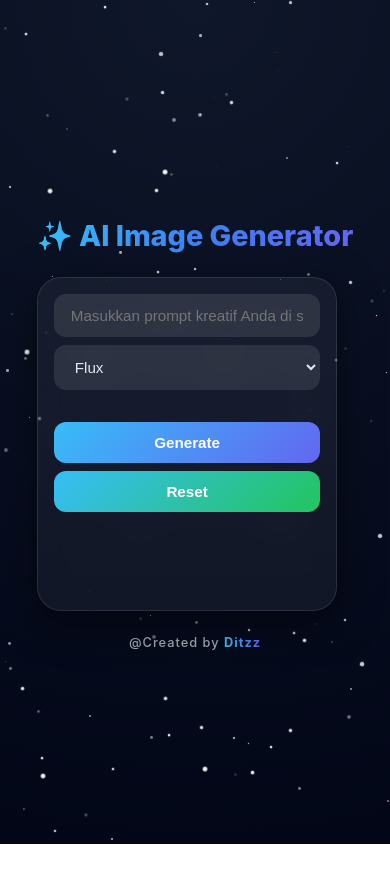
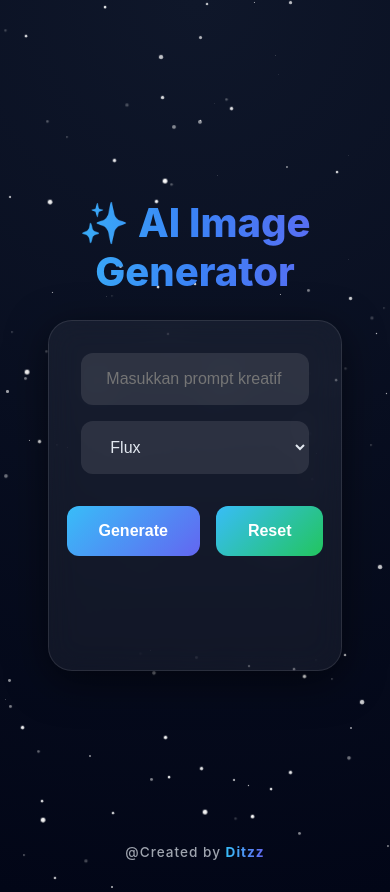
Before and after one commit to Smp-negeri-3-cicurug/ai.image.generator, a website: page public/index.html in a window 390 px wide. Before the commit the page ends 844 px from the top, so only its background shows below. Drawn offline with Linux system fonts and the light colour scheme.

Commit message:
Update style.css

```diff
--- a/public/style.css
+++ b/public/style.css
@@ -33,23 +33,41 @@ body {
   color: var(--color-text);
   font-family: "Inter", "Segoe UI", sans-serif;
   min-height: 100vh;
-  display: flex;
-  flex-direction: column;
-  align-items: center;
-  justify-content: center;
+  /* Hapus display:flex & justify-content:center dari body
+     agar tidak mengganggu pemusatan main */
+  display: block;
   padding: var(--spacing-xl);
   position: relative;
   overflow-x: hidden;
   transition: all 0.5s ease;
+  text-align: center; /* Memusatkan h1 */
 }
 
 body.generated {
-  justify-content: flex-start;
+  /* Hapus justify-content: flex-start; */
   padding-top: 2rem;
   transition: all 0.5s ease;
 }
 
-/* Stars Container & Effect */
+/* PEMUSATAN CARD DI DALAM BODY YANG LEBAR */
+main {
+    margin: 0 auto; /* Ini adalah kunci pemusatan horizontal */
+    display: flex; /* Tambahkan flex untuk memusatkan vertikal card */
+    flex-direction: column;
+    align-items: center;
+    min-height: calc(100vh - 4rem); /* Sesuaikan tinggi agar card bisa di tengah vertikal */
+    justify-content: center;
+    width: 100%; /* Pastikan main mengambil lebar penuh */
+}
+
+/* Ketika body.generated aktif, kembalikan posisi ke atas */
+body.generated main {
+  justify-content: flex-start;
+  padding-top: 2rem;
+  min-height: auto;
+}
+
+/* Stars Container & Effect (tetap sama) */
 .stars {
   position: absolute;
   top: 0;
@@ -73,7 +91,7 @@ body.generated {
   50%      { opacity: 1; transform: scale(1.2); }
 }
 
-/* Title */
+/* Title (Di dalam main) */
 h1 {
   font-size: 2.5rem;
   margin: var(--spacing-lg) 0;
@@ -84,12 +102,11 @@ h1 {
   text-align: center;
 }
 
-/* Card */
+/* Card - Dibuat lebar dengan batas 900px */
 .card {
   background: rgba(255, 255, 255, 0.05);
   border-radius: var(--radius-lg);
   padding: var(--spacing-xl);
-  /* PERUBAHAN: Lebar card diperlebar dari 750px menjadi 900px */
   max-width: 900px;
   width: 100%;
   box-shadow: 0 10px 40px rgba(0, 0, 0, 0.5);
@@ -106,7 +123,7 @@ h1 {
   transform: translateY(-3px);
 }
 
-/* Form Elements Styling */
+/* Form Elements Styling (tetap sama) */
 input, select, button {
   border-radius: var(--radius-md);
   border: 1px solid transparent;
@@ -122,7 +139,7 @@ input:focus, select:focus {
   background: rgba(255, 255, 255, 0.15);
 }
 
-/* Input group (Input & Select) */
+/* Input group - Dibuat sejajar secara default */
 .input-group {
   display: flex;
   flex-wrap: wrap;
@@ -139,7 +156,8 @@ input, select {
 
 /* --- Button Group (Generate & Reset) --- */
 .button-group {
-    display: flex; /* Membuat tombol sejajar */
+    display: flex;
+    flex-direction: row;
     gap: var(--spacing-md);
     justify-content: center;
     width: 100%;
@@ -155,24 +173,22 @@ button {
   color: white;
 }
 
-/* Tombol Generate (biru → ungu) */
 .generate-btn {
   background: linear-gradient(135deg, var(--color-accent-blue), var(--color-accent-purple));
 }
 
-/* Tombol Reset (biru → hijau gradasi) */
 .reset-btn {
   background: linear-gradient(135deg, var(--color-accent-blue), var(--color-accent-green));
 }
 
-/* Ukuran Tombol yang Disesuaikan (TETAP KECIL) */
+/* Ukuran Tombol (Kecil) */
 .button-group .generate-btn,
 .button-group .reset-btn {
     flex: 0 1 180px;
     padding: var(--spacing-md) var(--spacing-xl);
 }
 
-/* Hover & Active Effects */
+/* Hover & Active Effects (tetap sama) */
 .generate-btn:hover {
   transform: translateY(-3px);
   box-shadow: 0 8px 25px rgba(56, 189, 248, 0.6);
@@ -193,7 +209,7 @@ button {
   box-shadow: 0 4px 15px rgba(56, 189, 248, 0.5);
 }
 
-/* Spinner */
+/* Spinner & Result Sections (tetap sama) */
 .spinner-container {
   display: flex;
   flex-direction: column;
@@ -218,7 +234,6 @@ button {
   to { transform: rotate(360deg); }
 }
 
-/* Result Section */
 #result {
   margin-top: var(--spacing-xl);
   min-height: 50px;
@@ -258,7 +273,7 @@ button {
   to { opacity: 1; transform: scale(1); }
 }
 
-/* Footer */
+/* Footer (tetap sama) */
 footer {
   margin-top: 2rem;
   text-align: center;
@@ -266,6 +281,7 @@ footer {
   color: rgba(226, 232, 240, 0.7);
   letter-spacing: 1px;
   font-weight: 500;
+  width: 100%; /* Agar footer juga mengambil lebar penuh 1200px */
 }
 
 footer span {
@@ -275,60 +291,9 @@ footer span {
   font-weight: 700;
 }
 
-/* Responsive */
-@media (max-width: 950px) { /* Sesuaikan media query agar card mulai responsif sebelum 900px */
+/* Responsive (Tetap dipertahankan untuk pemusatan card) */
+@media (max-width: 950px) {
   .card {
     max-width: 90%;
   }
-}
-
-@media (max-width: 600px) {
-  body {
-    padding: 1rem;
-  }
-
-  h1 {
-    font-size: 1.8rem;
-  }
-
-  .card {
-    width: 95%;
-    padding: 1rem;
-    max-width: 95%; /* Pastikan responsif pada mobile */
-  }
-
-  .input-group {
-    flex-direction: column;
-    gap: 0.5rem;
-  }
-
-  /* Tombol kembali ke satu kolom dan lebar penuh di layar kecil */
-  .button-group {
-    flex-direction: column;
-    gap: 0.5rem;
-  }
-
-  .button-group .generate-btn,
-  .button-group .reset-btn {
-    flex: 1 1 100%;
-    max-width: 100%;
-    padding: 0.75rem 1rem;
-    font-size: 0.95rem;
-  }
-
-  input, select {
-    width: 100%;
-    font-size: 0.95rem;
-    padding: 0.75rem 1rem;
-  }
-
-  #result img {
-    width: 100%;
-    height: auto;
-  }
-
-  footer {
-    font-size: 0.8rem;
-    margin-top: 1.5rem;
-  }
-  }
+                   }
```
